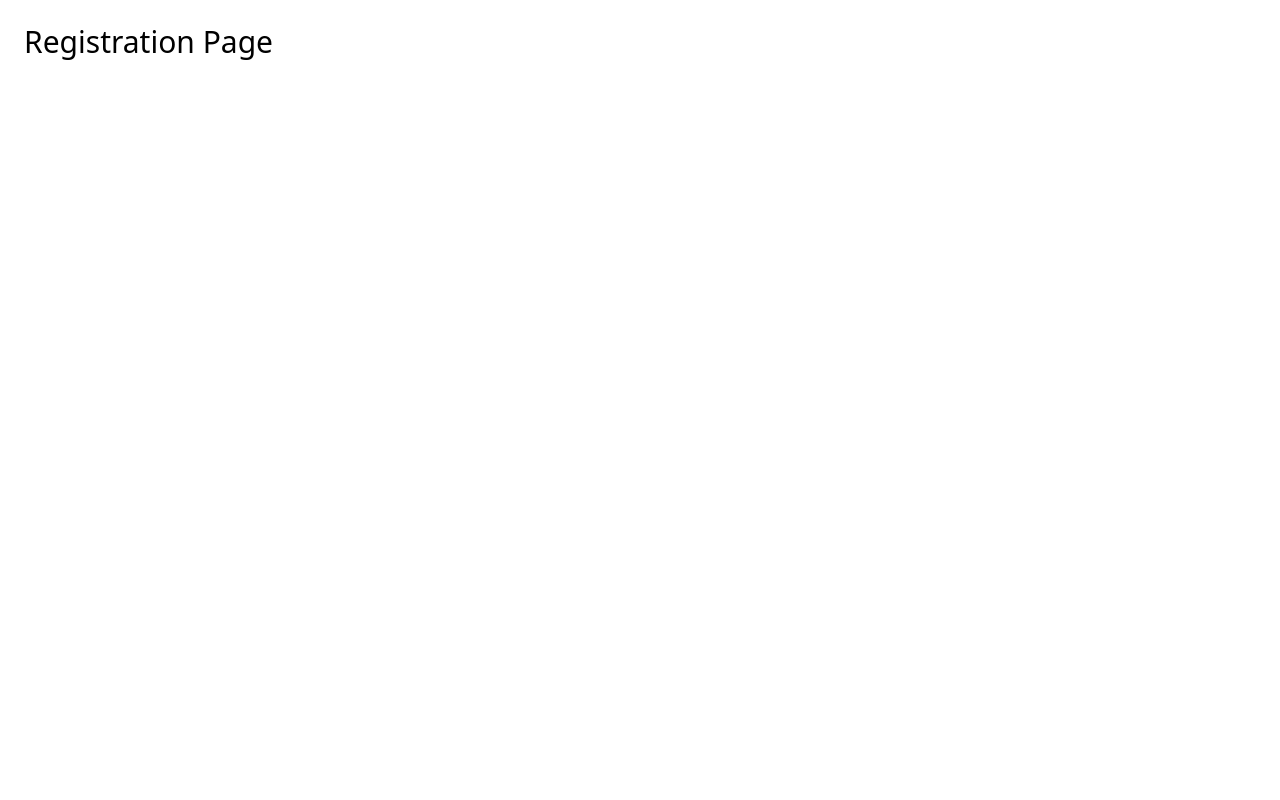
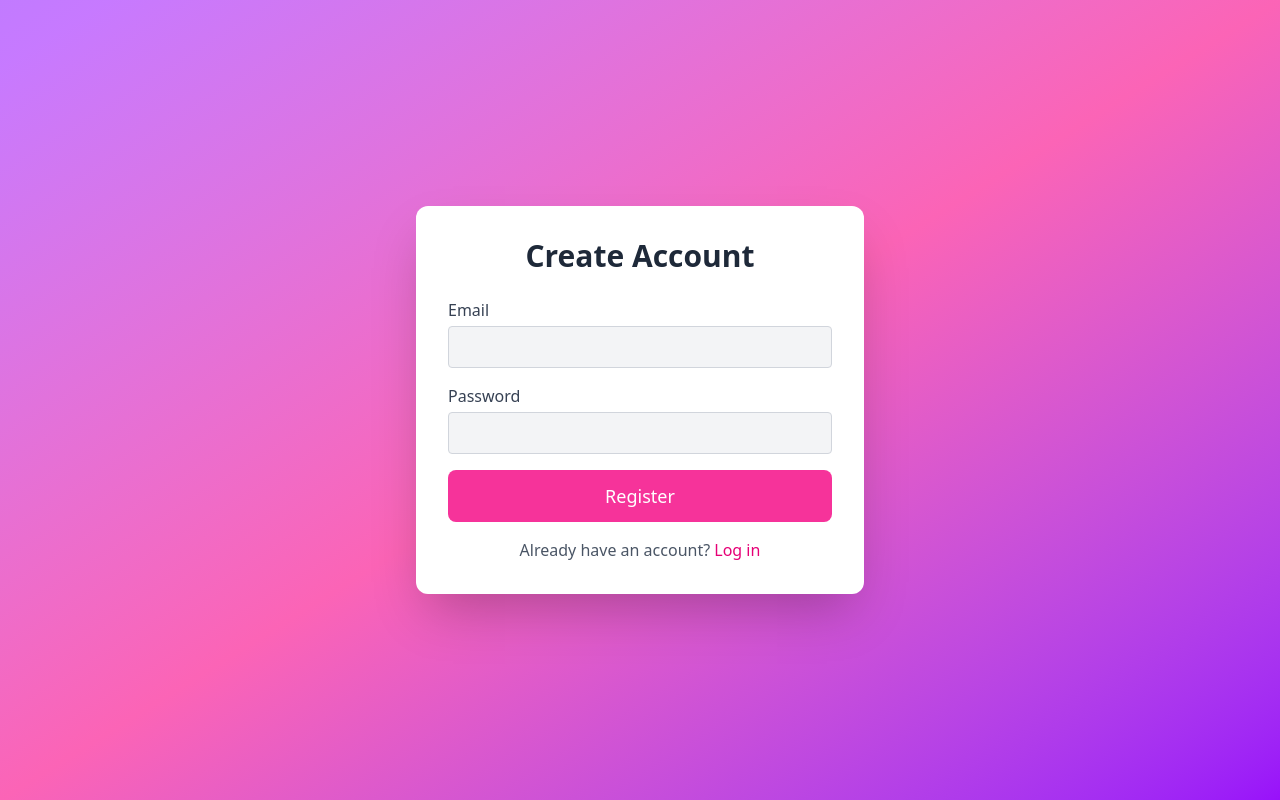
Before and after one commit to IvaNikolova/FilmVault, a React (Vite) app: page /register in a window 1280 px wide. Built offline with nearby package versions, Linux system fonts and the light colour scheme; no server answers.

Commit message:
Implement protected routing, navbar with logout, and unify styling for Home, Login, and Register pages

```diff
--- a/src/App.jsx
+++ b/src/App.jsx
@@ -1,7 +1,27 @@
+import { Link } from "react-router-dom";
+
 export default function App() {
   return (
-    <div className="text-black text-3xl p-6">
-      Home Page (Temporary)
+    <div className="min-h-screen w-full bg-gradient-to-br from-purple-400 via-pink-400 to-purple-600 flex items-center justify-center px-4">
+      <div className="bg-white rounded-xl shadow-2xl p-10 w-full max-w-md text-center">
+        <h1 className="text-3xl font-bold text-gray-800 mb-6">
+          Movie Wishlist
+        </h1>
+
+        <p className="text-gray-600 mb-8">
+          Save movies you love and get personalized recommendations.
+        </p>
+
+        <div className="flex flex-col gap-4">
+          <Link to="/login" className="w-full bg-purple-600 text-white py-3 rounded-lg hover:bg-purple-700 transition text-lg font-medium">
+            Login
+          </Link>
+
+          <Link to="/register" className="w-full bg-pink-500 text-white py-3 rounded-lg hover:bg-pink-600 transition text-lg font-medium">
+            Register
+          </Link>
+        </div>
+      </div>
     </div>
   );
 }
--- /dev/null
+++ b/src/components/Navbar.jsx
@@ -0,0 +1,25 @@
+import { Link, useNavigate } from "react-router-dom";
+import { useAuth } from "../context/AuthContext";
+
+export default function Navbar() {
+  const { logout } = useAuth();
+  const navigate = useNavigate();
+
+  const handleLogout = async () => {
+    await logout();
+    navigate("/");
+ };
+
+  return (
+    <nav className="bg-gray-900 text-white px-6 py-4 flex justify-between items-center shadow-md">
+      <h1 className="text-xl font-bold">🎬 Movie Wishlist</h1>
+
+      <div className="flex items-center gap-6 text-lg">
+        <Link to="/movies" className="hover:text-purple-400">Movies</Link>
+        <Link to="/wishlist" className="hover:text-purple-400">Wishlist</Link>
+        <Link to="/recommendations" className="hover:text-purple-400">Recommendations</Link>
+        <button onClick={handleLogout} className="hover:text-red-400 ml-4">Logout</button>
+      </div>
+    </nav>
+  );
+}
--- /dev/null
+++ b/src/components/ProtectedRoute.jsx
@@ -0,0 +1,12 @@
+import { Navigate } from "react-router-dom";
+import { useAuth } from "../context/AuthContext";
+
+export default function ProtectedRoute({ children }) {
+  const { user, loading } = useAuth();
+
+  if (loading) return null;
+
+  if (!user) return <Navigate to="/" replace />;
+
+  return children;
+}
--- /dev/null
+++ b/src/context/AuthContext.jsx
@@ -0,0 +1,45 @@
+import { createContext, useContext, useEffect, useState } from "react";
+import { auth } from "../firebase";
+import { createUserWithEmailAndPassword, signInWithEmailAndPassword, signOut, onAuthStateChanged } from "firebase/auth";
+
+const AuthContext = createContext();
+
+export function AuthProvider({ children }) {
+  const [user, setUser] = useState(null);
+  const [loading, setLoading] = useState(true);
+
+  useEffect(() => {
+    const unsubscribe = onAuthStateChanged(auth, (currentUser) => {
+      setUser(currentUser);
+      setLoading(false);
+    });
+
+    return unsubscribe;
+  }, []);
+
+  // Register
+  function register(email, password) {
+    return createUserWithEmailAndPassword(auth, email, password);
+  }
+
+  // Login
+  function login(email, password) {
+    return signInWithEmailAndPassword(auth, email, password);
+  }
+
+  // Logout
+  function logout() {
+    return signOut(auth);
+  }
+
+  return (
+    <AuthContext.Provider value={{ user, loading, login, register, logout }}>
+      {!loading && children}
+    </AuthContext.Provider>
+  );
+}
+
+// Custom hook
+export function useAuth() {
+  return useContext(AuthContext);
+}
--- a/src/pages/Login.jsx
+++ b/src/pages/Login.jsx
@@ -1,3 +1,78 @@
+import { useState } from "react";
+import { useAuth } from "../context/AuthContext";
+import { Link, useNavigate } from "react-router-dom";
+
 export default function Login() {
-  return <h1 className="text-black text-3xl p-6">Login Page</h1>;
+  const [email, setEmail] = useState("");
+  const [password, setPassword] = useState("");
+  const [error, setError] = useState("");
+
+  const { login } = useAuth();
+  const navigate = useNavigate();
+
+  const handleSubmit = async (e) => {
+    e.preventDefault();
+    setError("");
+
+    try {
+      await login(email, password);
+      navigate("/movies");
+    } catch (err) {
+      setError(err.message);
+    }
+  };
+
+  return (
+    <div className="min-h-screen w-full bg-gradient-to-br from-purple-400 via-pink-400 to-purple-600 flex items-center justify-center px-4">
+      <div className="bg-white rounded-xl shadow-2xl p-8 w-full max-w-md">
+
+        <h2 className="text-3xl font-bold text-gray-800 mb-6 text-center">
+          Login
+        </h2>
+
+        {error && (
+          <div className="text-red-500 text-center mb-4 text-sm">{error}</div>
+        )}
+
+        <form onSubmit={handleSubmit} className="space-y-4">
+          <div>
+            <label className="text-gray-700 font-medium">Email</label>
+            <input
+              type="email"
+              className="w-full px-3 py-2 mt-1 bg-gray-100 border border-gray-300 rounded"
+              value={email}
+              onChange={(e) => setEmail(e.target.value)}
+              required
+            />
+          </div>
+
+          <div>
+            <label className="text-gray-700 font-medium">Password</label>
+            <input
+              type="password"
+              className="w-full px-3 py-2 mt-1 bg-gray-100 border border-gray-300 rounded"
+              value={password}
+              onChange={(e) => setPassword(e.target.value)}
+              required
+            />
+          </div>
+
+          <button
+            type="submit"
+            className="w-full bg-purple-600 text-white py-3 rounded-lg hover:bg-purple-700 transition text-lg font-medium"
+          >
+            Login
+          </button>
+        </form>
+
+        <p className="text-gray-600 text-center mt-4">
+          Don't have an account?{" "}
+          <Link to="/register" className="text-purple-600 font-medium hover:underline">
+            Register
+          </Link>
+        </p>
+
+      </div>
+    </div>
+  );
 }
--- a/src/pages/Movies.jsx
+++ b/src/pages/Movies.jsx
@@ -1,3 +1,5 @@
 export default function Movies() {
-  return <h1 className="text-black text-3xl p-6">Movies Page</h1>;
+  return (
+    <h1 className="text-black text-3xl p-6">Movies Page</h1>
+  );
 }
--- a/src/pages/Recommendations.jsx
+++ b/src/pages/Recommendations.jsx
@@ -1,3 +1,3 @@
 export default function Recommendations() {
-  return <h1 className="text-black">Recommendations Page</h1>;
+  return <h1 className="text-black text-3xl p-6">Recommendation Page</h1>;
 }
--- a/src/pages/Register.jsx
+++ b/src/pages/Register.jsx
@@ -1,3 +1,77 @@
+import { useState } from "react";
+import { useAuth } from "../context/AuthContext";
+import { useNavigate, Link } from "react-router-dom";
+
 export default function Register() {
-  return <h1 className="text-black text-3xl p-6">Registration Page</h1>;
+  const [email, setEmail] = useState("");
+  const [password, setPassword] = useState("");
+  const [error, setError] = useState("");
+
+  const { register } = useAuth();
+  const navigate = useNavigate();
+
+  async function handleSubmit(e) {
+    e.preventDefault();
+    setError("");
+
+    try {
+      await register(email, password);
+      alert("Registration successful! Please log in.");
+      navigate("/login");
+    } catch (err) {
+      setError(err.message);
+    }
+  }
+
+  return (
+    <div className="min-h-screen w-full bg-gradient-to-br from-purple-400 via-pink-400 to-purple-600 flex items-center justify-center px-4">
+      <div className="bg-white rounded-xl shadow-2xl p-8 w-full max-w-md">
+
+        <h2 className="text-3xl font-bold text-gray-800 mb-6 text-center">
+          Create Account
+        </h2>
+
+        {error && (
+          <p className="text-red-500 text-center mb-4 text-sm">{error}</p>
+        )}
+
+        <form onSubmit={handleSubmit} className="space-y-4">
+          <div>
+            <label className="text-gray-700 font-medium">Email</label>
+            <input
+              type="email"
+              className="w-full px-3 py-2 mt-1 bg-gray-100 border border-gray-300 rounded"
+              onChange={(e) => setEmail(e.target.value)}
+              required
+            />
+          </div>
+
+          <div>
+            <label className="text-gray-700 font-medium">Password</label>
+            <input
+              type="password"
+              className="w-full px-3 py-2 mt-1 bg-gray-100 border border-gray-300 rounded"
+              onChange={(e) => setPassword(e.target.value)}
+              required
+            />
+          </div>
+
+          <button
+            type="submit"
+            className="w-full bg-pink-500 text-white py-3 rounded-lg hover:bg-pink-600 transition text-lg font-medium"
+          >
+            Register
+          </button>
+        </form>
+
+        <p className="text-gray-600 text-center mt-4">
+          Already have an account?{" "}
+          <Link to="/login" className="text-pink-600 font-medium hover:underline">
+            Log in
+          </Link>
+        </p>
+
+      </div>
+    </div>
+  );
 }
--- a/tailwind.config.js
+++ b/tailwind.config.js
@@ -1,7 +1,11 @@
 /** @type {import('tailwindcss').Config} */
 export default {
-  content: ["./index.html", "./src/**/*.{js,jsx,ts,tsx}"],
+  content: [
+    "./index.html",
+    "./src/**/*.{js,jsx,ts,tsx}",
+  ],
   theme: {
     extend: {},
   },
+  plugins: [],
 };
```
Also changed, not shown: src/main.jsx (+61 -4 lines).
